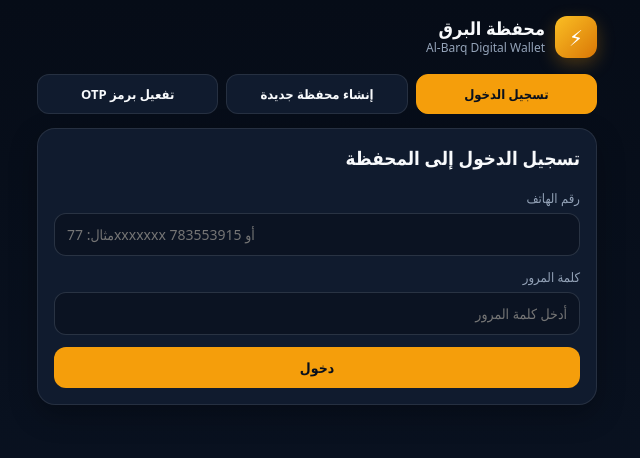
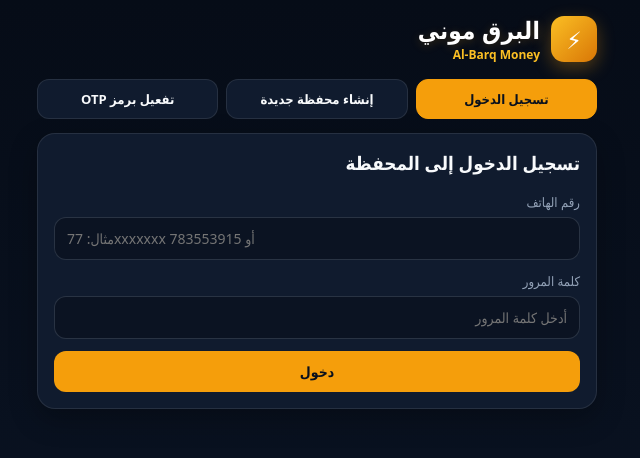
Before and after one commit to adelyi/albarq-wallet-sms, a website: page public/index.html in a window 1280 px wide. Shown: the whole page, without its empty margins (323-963 px from the left). Drawn offline with Linux system fonts and the light colour scheme.

Commit message:
Update index.html

```diff
--- a/public/index.html
+++ b/public/index.html
@@ -3,7 +3,7 @@
 <head>
   <meta charset="UTF-8" />
   <meta name="viewport" content="width=device-width, initial-scale=1.0" />
-  <title>محفظة البرق - Al-Barq Digital Wallet</title>
+  <title>البرق موني - Al-Barq Money</title>
   <meta name="theme-color" content="#f59e0b" />
   <link rel="manifest" href="/manifest.json" />
   <link rel="icon" type="image/svg+xml" href="/icon.svg" />
@@ -51,31 +51,37 @@
     .brand {
       display: flex;
       align-items: center;
-      gap: 10px;
+      gap: 11px;
     }
 
     .brand-logo {
-      width: 42px;
-      height: 42px;
-      border-radius: 12px;
+      width: 46px;
+      height: 46px;
+      border-radius: 13px;
       background: linear-gradient(135deg, #fbbf24, #d97706);
       display: flex;
       align-items: center;
       justify-content: center;
-      font-size: 22px;
+      font-size: 24px;
       color: #fff;
-      box-shadow: 0 6px 18px rgba(245, 158, 11, 0.28);
+      box-shadow: 0 6px 18px rgba(245, 158, 11, 0.32);
+      flex-shrink: 0;
     }
 
     .brand-title {
-      font-size: 18px;
-      font-weight: 800;
-      line-height: 1.2;
+      font-size: 24px;
+      font-weight: 900;
+      line-height: 1.15;
+      color: #ffffff;
+      letter-spacing: 0.2px;
+      text-shadow: 0 2px 10px rgba(245, 158, 11, 0.22);
     }
 
     .brand-sub {
       font-size: 12px;
-      color: var(--muted);
+      font-weight: 600;
+      color: #fbbf24;
+      margin-top: 2px;
     }
 
     .btn {
@@ -374,8 +380,8 @@
       <div class="brand">
         <div class="brand-logo">⚡</div>
         <div>
-          <div class="brand-title">محفظة البرق</div>
-          <div class="brand-sub">Al-Barq Digital Wallet</div>
+          <div class="brand-title">البرق موني</div>
+          <div class="brand-sub">Al-Barq Money</div>
         </div>
       </div>
       <div class="row-actions">
@@ -1075,7 +1081,7 @@
         otpBody.innerHTML = data.pendingOtps
           .map((item) => {
             const mins = Math.max(1, Math.ceil((item.remainingSeconds || 0) / 60));
-            const shareText = encodeURIComponent(`رمز تفعيل محفظة البرق الخاص بك هو: ${item.code}`);
+            const shareText = encodeURIComponent(`رمز تفعيل البرق موني الخاص بك هو: ${item.code}`);
             return `
               <tr>
                 <td>${escapeHtml(item.full_name || '-')}</td>
```
